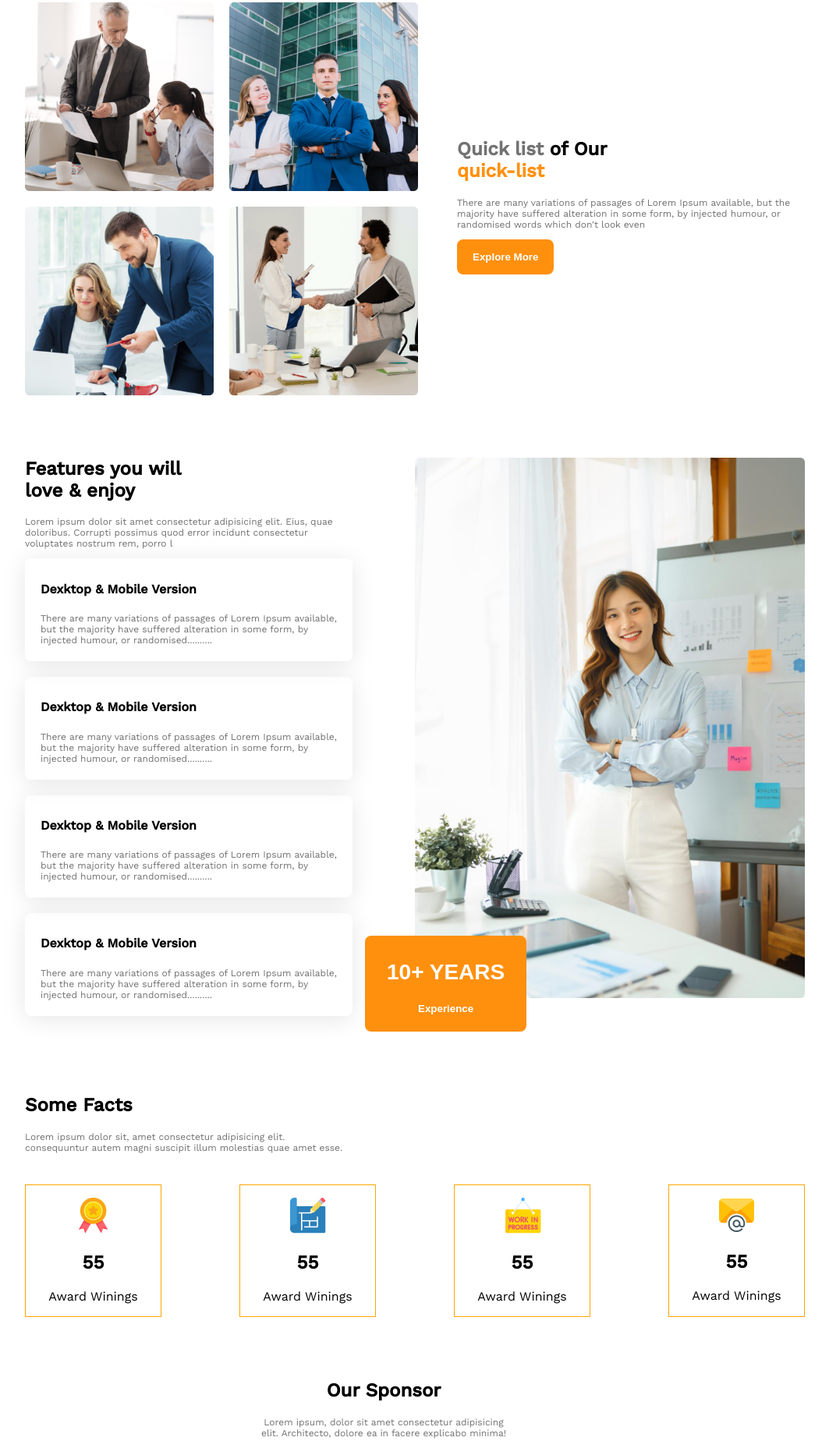
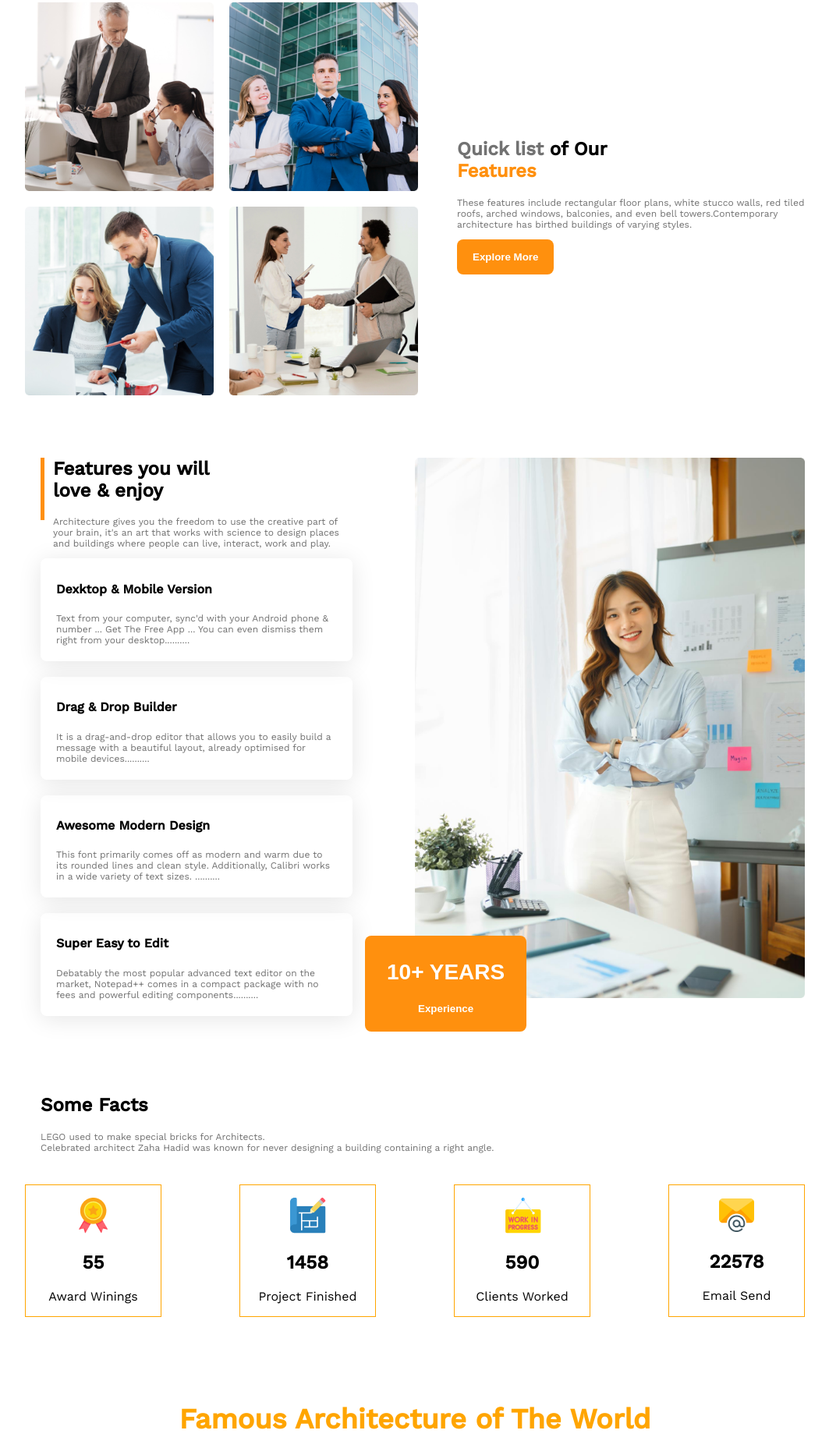
Before and after one commit to Roki58/architecture-assgnmnt-02, a plain HTML site: page index.html in a window 1280 px wide. Shown: the part 934-2800 px from the top of the page at 78% size, without its empty margins (108-1171 px from the left). Drawn offline with nearby package versions, Linux system fonts and the light colour scheme; files whose address does not match are found by name.

Commit message:
added slice and xtra section

```diff
--- a/index.html
+++ b/index.html
@@ -27,9 +27,7 @@
             </navbar>
             <div class="banner-text">
                 <h1>Brand New <br> Group of Architects</h1>
-                <p>There are many variations of passages of Lorem Ipsum available, but the majority <br> have suffered
-                    alteration
-                    in some form, by injected humour, or randomised words which don't look even</p>
+                <p>This group is for anyone interested in architecture traditions which are a more socially <br>and ecologically sustainable way of building.</p>
                 <button>Explore More</button>
             </div>
 
@@ -50,10 +48,8 @@
                 <div class="quick-list-text">
                     <div>
                         <h1><span style="color: #727272
-                            ;">Quick list</span> of Our <br> <span style="color: #FF900E;">quick-list</span> </h1>
-                        <p>There are many variations of passages of Lorem Ipsum available, but the majority have
-                            suffered alteration in some form, by injected humour, or randomised words which don't look
-                            even</p>
+                            ;">Quick list</span> of Our <br> <span style="color: #FF900E;">Features</span> </h1>
+                        <p>These features include rectangular floor plans, white stucco walls, red tiled roofs, arched windows, balconies, and even bell towers.Contemporary architecture has birthed buildings of varying styles.</p>
                         <button>Explore More</button>
                     </div>
                 </div>
@@ -68,36 +64,29 @@
         <div class="container">
             <div class="features-content">
                 <div class="features-text-section">
+                    <div id="slice"></div>
                    <div class="features-heading-text">
+
                     <h1>Features you will <br>
                         love & enjoy</h1>
-                    <p>Lorem ipsum dolor sit amet consectetur adipisicing elit. Eius, quae doloribus. Corrupti possimus
-                        quod error incidunt consectetur voluptates nostrum rem, porro l</p>
+                    <p> Architecture gives you the freedom to use the creative part of your brain, it's an art that works with science to design places and buildings where people can live, interact, work and play.</p>
                    </div>
                         <div class="features-components">
                             <div class="features-component">
                                 <h4>Dexktop & Mobile Version</h4>
-                                <p>There are many variations of passages of Lorem Ipsum available,
-                                    but the majority have suffered alteration in some form, by
-                                    injected humour, or randomised..........</p>
+                                <p>Text from your computer, sync'd with your Android phone & number ... Get The Free App ... You can even dismiss them right from your desktop..........</p>
                             </div>
                             <div class="features-component">
-                                <h4>Dexktop & Mobile Version</h4>
-                                <p>There are many variations of passages of Lorem Ipsum available,
-                                    but the majority have suffered alteration in some form, by
-                                    injected humour, or randomised..........</p>
+                                <h4>Drag & Drop Builder</h4>
+                                <p>It is a drag-and-drop editor that allows you to easily build a message with a beautiful layout, already optimised for mobile devices..........</p>
                             </div>
                             <div class="features-component">
-                                <h4>Dexktop & Mobile Version</h4>
-                                <p>There are many variations of passages of Lorem Ipsum available,
-                                    but the majority have suffered alteration in some form, by
-                                    injected humour, or randomised..........</p>
+                                <h4>Awesome Modern Design</h4>
+                                <p>This font primarily comes off as modern and warm due to its rounded lines and clean style. Additionally, Calibri works in a wide variety of text sizes. ..........</p>
                             </div>
                             <div class="features-component">
-                                <h4>Dexktop & Mobile Version</h4>
-                                <p>There are many variations of passages of Lorem Ipsum available,
-                                    but the majority have suffered alteration in some form, by
-                                    injected humour, or randomised..........</p>
+                                <h4>Super Easy to Edit</h4>
+                                <p>Debatably the most popular advanced text editor on the market, Notepad++ comes in a compact package with no fees and powerful editing components..........</p>
                             </div>
                         </div>
                 </div>
@@ -118,7 +107,7 @@
         <div class="container">
             <div class="features-text-section">
                 <h1>Some Facts</h1>
-                <p>Lorem ipsum dolor sit, amet consectetur adipisicing elit. <br> consequuntur autem magni suscipit illum molestias quae amet esse.</p>
+                <p>LEGO used to make special bricks for Architects.<br> Celebrated architect Zaha Hadid was known for never designing a building containing a right angle.</p>
             </div>
 
             <div class="activities">
@@ -129,21 +118,57 @@
                 </div>
                 <div class="activity">
                     <img src="./images//icons//projects.png" alt="">
-                    <h1>55</h1>
-                    <p>Award Winings</p>
+                    <h1>1458</h1>
+                    <p>Project Finished</p>
                 </div>
                 <div class="activity">
                     <img src="./images//icons//customers.png" alt="">
-                    <h1>55</h1>
-                    <p>Award Winings</p>
+                    <h1>590</h1>
+                    <p>Clients Worked</p>
                 </div>
                 <div class="activity">
                     <img src="./images//icons//email.png" alt="">
-                    <h1>55</h1>
-                    <p>Award Winings</p>
+                    <h1>22578</h1>
+                    <p>Email Send</p>
                 </div>
             </div>
         </div>
+    </section>
+
+    <!-- Architecture section -->
+
+    <section class="quick-list-section" >
+        <div class="container">
+            <h1 id="achitecture-text">Famous Architecture of The World</h1>
+            <div class="architectures">
+                <div class="achitecture">
+                    <img src="./images//liberty.webp" alt="">
+                    <h1>Eifel Tower</h1>
+                </div>
+                <div class="achitecture">
+                    <img src="./images//nm.jpg" alt="">
+                    <h1>Eifel Tower</h1>
+                </div>
+                <div class="achitecture">
+                    <img src="./images//ifl tower.jpg" alt="">
+                    <h1>Eifel Tower</h1>
+                </div>
+                <div class="achitecture">
+                    <img src="./images//taj.jpeg" alt="">
+                    <h1>Eifel Tower</h1>
+                </div>
+                <div class="achitecture">
+                    <img src="./images//burj-al-arab-profile-exterior_6-4_landscape.jpg" alt="">
+                    <h1>Eifel Tower</h1>
+                </div>
+                <div class="achitecture">
+                    <img src="./images//wall.jpg" alt="">
+                    <h1>Eifel Tower</h1>
+                </div>
+
+            </div>
+        </div>
+
     </section>
 
     <!-- sponsor section -->
@@ -152,7 +177,7 @@
         <div class="container">
             <div class="features-text-section">
                 <h1 style="text-align: center;">Our Sponsor</h1>
-                <p style="text-align: center;">Lorem ipsum, dolor sit amet consectetur adipisicing <br> elit. Architecto, dolore ea in facere explicabo minima!</p>
+                <p style="text-align: center;">Support provided by corporations, and our alliance partners allows for the development of SCORE programs, projects.<br> To become a Sponsor,</p>
             </div>
             <div class="sponsors">
                 <img src="./images/sponsors//amazon.png" alt="">
--- a/style/styles.css
+++ b/style/styles.css
@@ -105,7 +105,16 @@ button {
     display: flex;
 }
 
+#slice{
+    position: absolute;
+    width: 5px;
+    height: 80px;
+    background-color: #FF900E;
+
+}
+
 .features-text-section{
+    margin-left: 20px;
     margin-right: 80px;
 }
 
@@ -117,6 +126,9 @@ button {
 .features-text-section p{
     color: #727272;
     font-size: 12px;
+}
+.features-heading-text{
+    margin-left: 16px;
 }
 
 .features-component {
@@ -174,6 +186,30 @@ button {
 .activity:hover img{
     transform: rotate(360deg);
     transition: transform 1.5s;
+}
+
+/* architecture section */
+
+#achitecture-text{
+    text-align: center;
+    font-size: 36px;
+    font-weight: 700;
+    color: orange;
+}
+.architectures{
+    display: grid;
+    grid-template-columns: repeat(3,1fr);
+    grid-gap: 30px;
+}
+
+.achitecture img{
+    width: 100%;
+    height: 75%;
+}
+.achitecture h1{
+    text-align: center;
+    padding: 10px;
+    box-shadow: 0px 4px 2px blue;
 }
 
 /* sponsor section  */
@@ -270,6 +306,14 @@ footer p{
         width: 50%;
     }
 
+    /* achitecture-section */
+
+    .architectures{
+        display: grid;
+        grid-template-columns: repeat(2,1fr);
+        grid-gap: 30px;
+    }
+
     .sponsors{
         flex-direction: column;
         align-items: center;
```
Also changed, not shown: images/burj-al-arab-profile-exterior_6-4_landscape.jpg (added), images/ifl tower.jpg (added), images/liberty.webp (added), images/nm.jpg (added), images/shahid.jpeg (added), images/taj.jpeg (added), images/wall.jpg (added).
